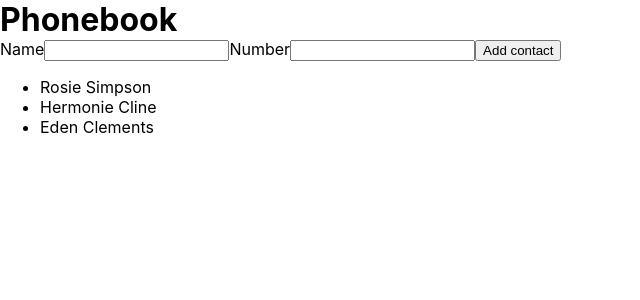
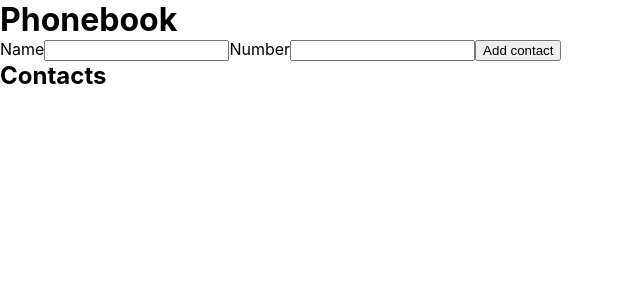
Before and after one commit to ExLuZiVe53/goit-react-hw-02-phonebook, a React (Create React App) app: page / in a window 1280 px wide. Shown: the top 300 px of the page, without its empty margins (0-640 px from the left). Built offline with nearby package versions, Linux system fonts and the light colour scheme.

Commit message:
Update App.jsx

```diff
--- a/src/components/App.jsx
+++ b/src/components/App.jsx
@@ -1,6 +1,8 @@
-import React from 'react';
-import { Component } from 'react';
+import React, { Component } from 'react';
 import Form from './Form/Form';
+import { nanoid } from 'nanoid';
+import { Filter } from './Filter/Filter';
+import ContactList from './ContactList/ContactList';
 
 /*
 Алгоритм роботи з формами:
@@ -46,20 +48,47 @@ export class App extends Component {
     }
   };
 
-  formAddHandler = data => {
-    console.log('data :>> ', data);
+  onChangeFilter = filter => {
+    this.state({ filter });
   };
 
+  getVisibleContacts = () => {
+    const { contacts, filter } = this.state;
+
+    return contacts.filter(contacts =>
+      contacts.name.toLowerCase().includes(filter.toLowerCase())
+    );
+  };
+
+  removeContact = contactId => {
+    this.setState(prevState => {
+      return {
+        contacts: prevState.contacts.filter(({ id }) => id !== contactId),
+      };
+    });
+  };
+
+  // formAddHandler = data => {
+  //   console.log('data :>> ', data);
+  // };
+
   render() {
+    const { filter } = this.state;
+    const visibleContacts = this.getVisibleContacts;
     return (
       <div className="wrapper">
         <h1 className="title">Phonebook</h1>
-        <Form onAddContact={this.formAddHandler} />
-        <ul>
-          <li>Rosie Simpson</li>
-          <li>Hermonie Cline</li>
-          <li>Eden Clements</li>
-        </ul>
+        <Form onAddContact={this.addContactForm} />
+        <h2>Contacts</h2>
+        {visibleContacts.length > 1 && (
+          <Filter value={filter} onChangeFilter={this.onChangeFilter} />
+        )}
+        {visibleContacts.length > 0 && (
+          <ContactList
+            contacts={visibleContacts}
+            onRemoveContact={this.removeContact}
+          />
+        )}
       </div>
     );
   }
```
